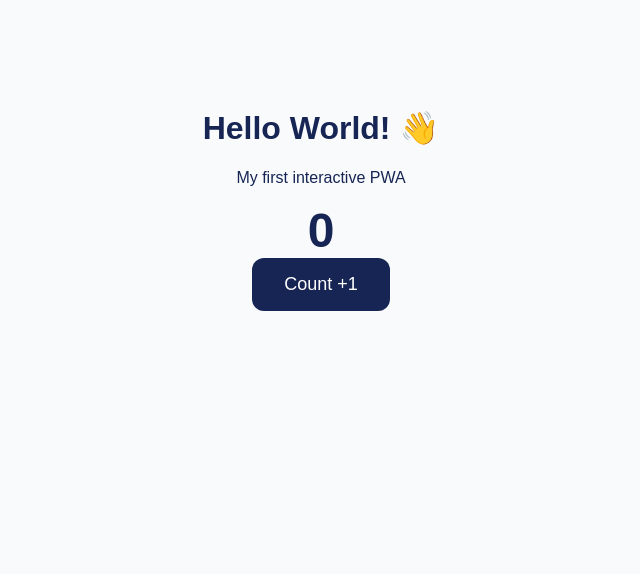
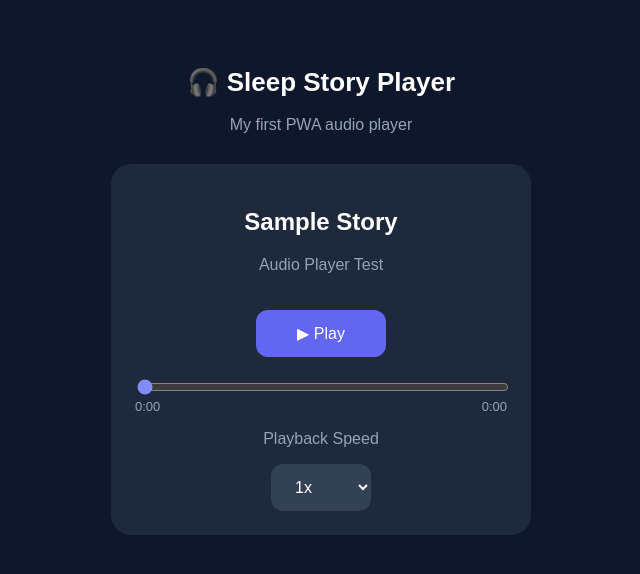
Before and after one commit to mertkecer/hello-world-pwa, a plain HTML site: page index.html in a window 1280 px wide. Shown: the whole page, without its empty margins (319-959 px from the left). Drawn offline with Linux system fonts and the light colour scheme.

Commit message:
Update index.html

```diff
--- a/index.html
+++ b/index.html
@@ -5,66 +5,198 @@
   <meta charset="UTF-8">
   <meta name="viewport"
         content="width=device-width, initial-scale=1">
-
-  <title>Hello World PWA</title>
   <meta name="theme-color" content="#ffffff">
-
   <meta name="apple-mobile-web-app-capable"
         content="yes">
   <meta name="apple-mobile-web-app-title"
         content="Hello PWA">
+
+  <title>Hello World PWA</title>
 
   <link rel="manifest" href="manifest.json">
   <link rel="icon" href="icon.svg">
   <link rel="apple-touch-icon" href="icon-180.png">
 
   <style>
-    body {
-      font-family: Arial, sans-serif;
-      background: #f8fafc;
-      color: #172554;
-      text-align: center;
-      padding: 80px 20px;
+    * {
+      box-sizing: border-box;
     }
 
-    button {
-      background: #172554;
+    body {
+      margin: 0;
+      padding: 50px 24px;
+      background: #0f172a;
+      color: white;
+      font-family: Arial, sans-serif;
+      text-align: center;
+    }
+
+    .card {
+      background: #1e293b;
+      border-radius: 20px;
+      padding: 24px;
+      max-width: 420px;
+      margin: 30px auto;
+    }
+
+    h1 {
+      font-size: 26px;
+    }
+
+    p {
+      color: #94a3b8;
+    }
+
+    button, select {
+      background: #334155;
       color: white;
       border: none;
       border-radius: 12px;
-      padding: 16px 32px;
-      font-size: 18px;
+      padding: 14px 20px;
+      font-size: 16px;
     }
 
-    #count {
-      font-size: 48px;
-      font-weight: bold;
+    #playBtn {
+      background: #6366f1;
+      min-width: 130px;
+      margin: 20px 0;
+    }
+
+    input[type="range"] {
+      width: 100%;
+      accent-color: #818cf8;
+    }
+
+    .times {
+      display: flex;
+      justify-content: space-between;
+      color: #94a3b8;
+      font-size: 13px;
     }
   </style>
 </head>
 
 <body>
-  <h1>Hello World! 👋</h1>
-  <p>My first interactive PWA</p>
+  <h1>🎧 Sleep Story Player</h1>
+  <p>My first PWA audio player</p>
 
-  <div id="count">0</div>
-  <button onclick="increment()">Count +1</button>
+  <div class="card">
+    <h2>Sample Story</h2>
+    <p>Audio Player Test</p>
+
+    <audio id="audio" preload="metadata"
+      src="https://actions.google.com/sounds/v1/ambiences/rain_on_roof.ogg">
+    </audio>
+
+    <button id="playBtn">▶ Play</button>
+
+    <input id="progress" type="range"
+           min="0" max="100" value="0">
+
+    <div class="times">
+      <span id="currentTime">0:00</span>
+      <span id="duration">0:00</span>
+    </div>
+
+    <p>Playback Speed</p>
+    <select id="speed">
+      <option value="0.75">0.75x</option>
+      <option value="1" selected>1x</option>
+      <option value="1.25">1.25x</option>
+    </select>
+  </div>
 
   <script>
-    let count = Number(
-      localStorage.getItem("count") || 0
+    const audio = document.getElementById("audio");
+    const playBtn = document.getElementById("playBtn");
+    const progress = document.getElementById("progress");
+    const speed = document.getElementById("speed");
+
+    const savedTime = Number(
+      localStorage.getItem("audioTime") || 0
     );
 
-    document.getElementById("count")
-      .textContent = count;
+    const savedSpeed = Number(
+      localStorage.getItem("audioSpeed") || 1
+    );
 
-    function increment() {
-      count++;
-      localStorage.setItem("count", count);
+    speed.value = String(savedSpeed);
+    audio.playbackRate = savedSpeed;
 
-      document.getElementById("count")
-        .textContent = count;
+    function formatTime(seconds) {
+      if (!Number.isFinite(seconds)) return "0:00";
+
+      const m = Math.floor(seconds / 60);
+      const s = Math.floor(seconds % 60);
+
+      return m + ":" + String(s).padStart(2, "0");
     }
+
+    audio.addEventListener("loadedmetadata", () => {
+      if (Number.isFinite(audio.duration)) {
+        audio.currentTime = Math.min(
+          savedTime,
+          Math.max(0, audio.duration - 0.1)
+        );
+
+        document.getElementById("duration")
+          .textContent = formatTime(audio.duration);
+      }
+    });
+
+    playBtn.addEventListener("click", async () => {
+      if (audio.paused) {
+        try {
+          await audio.play();
+        } catch (error) {
+          alert("Audio could not be played.");
+        }
+      } else {
+        audio.pause();
+      }
+    });
+
+    audio.addEventListener("play", () => {
+      playBtn.textContent = "⏸ Pause";
+    });
+
+    audio.addEventListener("pause", () => {
+      playBtn.textContent = "▶ Play";
+    });
+
+    audio.addEventListener("timeupdate", () => {
+      const duration = audio.duration;
+
+      if (Number.isFinite(duration) && duration > 0) {
+        progress.value =
+          (audio.currentTime / duration) * 100;
+      }
+
+      document.getElementById("currentTime")
+        .textContent = formatTime(audio.currentTime);
+
+      localStorage.setItem(
+        "audioTime",
+        String(audio.currentTime)
+      );
+    });
+
+    progress.addEventListener("input", () => {
+      if (Number.isFinite(audio.duration)) {
+        audio.currentTime =
+          (Number(progress.value) / 100) *
+          audio.duration;
+      }
+    });
+
+    speed.addEventListener("change", () => {
+      audio.playbackRate = Number(speed.value);
+
+      localStorage.setItem(
+        "audioSpeed",
+        speed.value
+      );
+    });
 
     if ("serviceWorker" in navigator) {
       navigator.serviceWorker.register("./sw.js");
```
